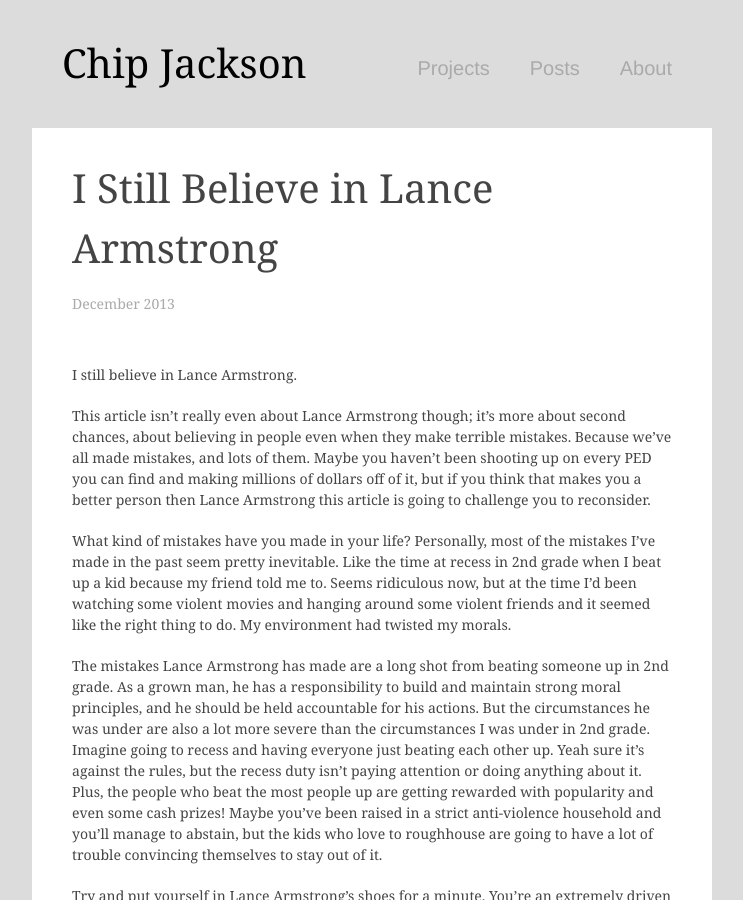
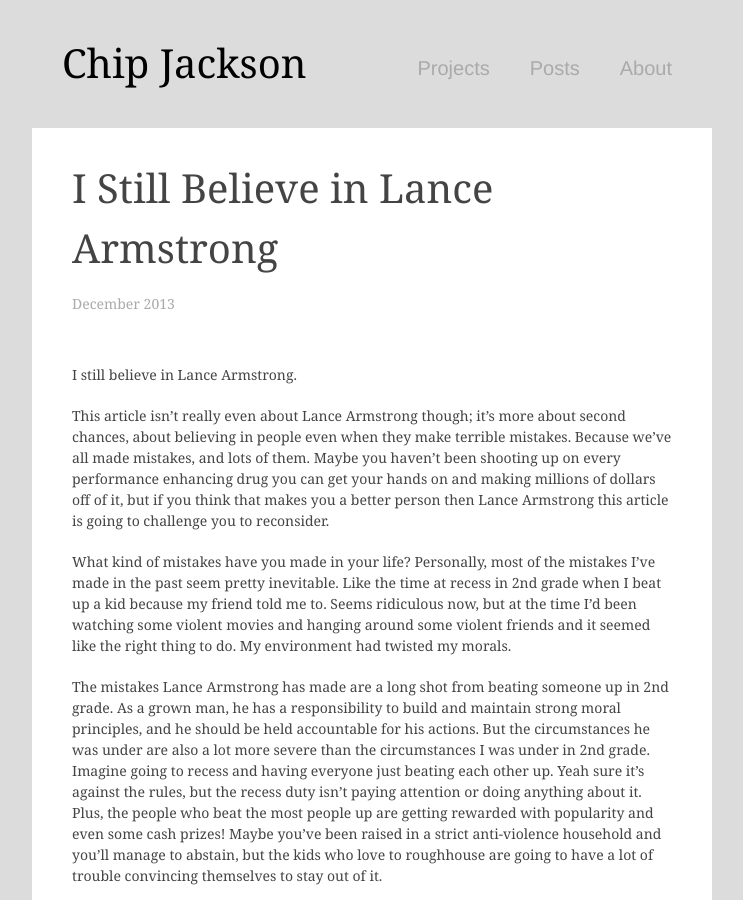
Before and after one commit to chipjacks/chipjacks.github.io, a Jekyll site: the page built from _posts/2013-12-28-lance-armstrong.markdown, in a window 1280 px wide and 900 px high. Shown: the whole window, without its empty margins (268-1011 px from the left). Built offline with Jekyll 4.4.1, drawn with Linux system fonts in a browser that asks for light colours; Markdown is read by kramdown in place of the engine named in the settings.

Commit message:
revisions

```diff
--- a/_posts/2013-12-28-lance-armstrong.markdown
+++ b/_posts/2013-12-28-lance-armstrong.markdown
@@ -10,9 +10,10 @@
 This article isn’t really even about Lance Armstrong though; it’s more about
 second chances, about believing in people even when they make terrible mistakes.
 Because we’ve all made mistakes, and lots of them. Maybe you haven’t been
-shooting up on every PED you can find and making millions of dollars off of it,
-but if you think that makes you a better person then Lance Armstrong this
-article is going to challenge you to reconsider.
+shooting up on every performance enhancing drug you can get your hands on and
+making millions of dollars off of it, but if you think that makes you a better
+person then Lance Armstrong this article is going to challenge you to
+reconsider.
 
 What kind of mistakes have you made in your life? Personally, most of the
 mistakes I’ve made in the past seem pretty inevitable. Like the time at recess
```
